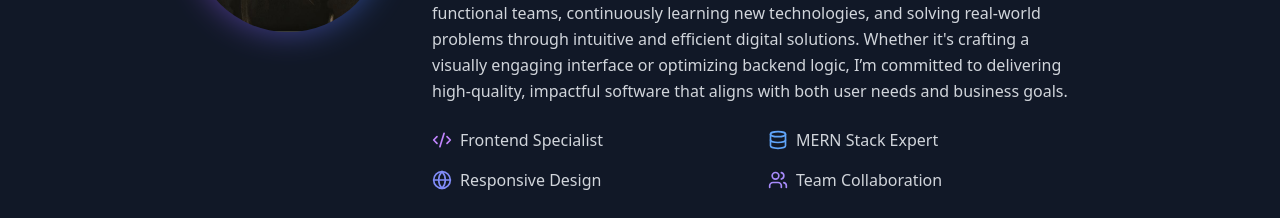
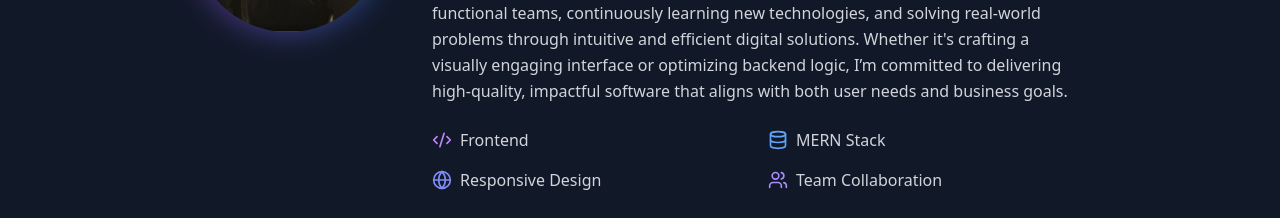
Before and after one commit to avantika2195/portfolio, a React (Vite) app: page / in a window 1280 px wide. Shown: the part 1200-1418 px from the top of the page. Built offline with nearby package versions, Linux system fonts and the light colour scheme.

Commit message:
Update About.tsx
Updated the about section from men stack expet to mern stack developer

```diff
--- a/src/components/About.tsx
+++ b/src/components/About.tsx
@@ -38,11 +38,11 @@ Whether it's crafting a visually engaging interface or optimizing backend logic,
               <div className="grid grid-cols-2 gap-4">
                 <div className="flex items-center gap-2 text-gray-300">
                   <Code2 className="text-purple-400" size={20} />
-                  <span>Frontend Specialist</span>
+                  <span>Frontend</span>
                 </div>
                 <div className="flex items-center gap-2 text-gray-300">
                   <Database className="text-blue-400" size={20} />
-                  <span>MERN Stack Expert</span>
+                  <span>MERN Stack</span>
                 </div>
                 <div className="flex items-center gap-2 text-gray-300">
                   <Globe className="text-indigo-400" size={20} />
```
